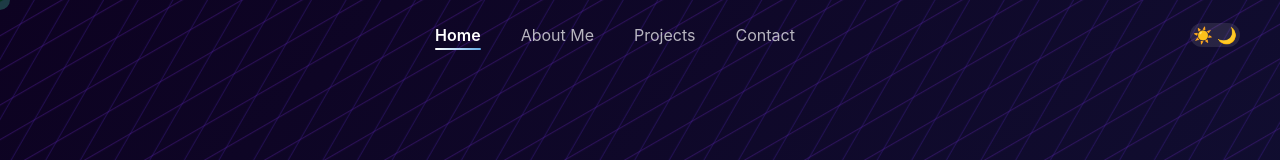
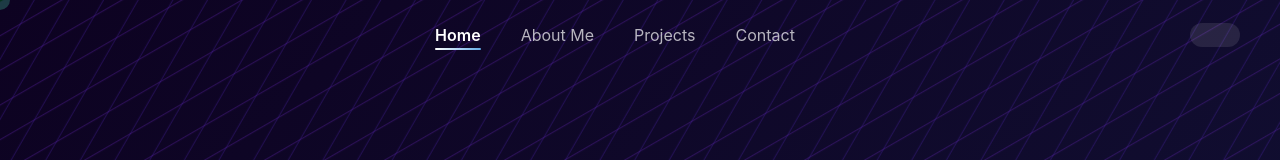
Before and after one commit to siddharthkhachane/sidportfolio, a React (Create React App) app: page / in a window 1280 px wide. Shown: the top 160 px of the page. Built offline with nearby package versions, Linux system fonts and the light colour scheme.

Commit message:
Update Navbar.js

```diff
--- a/src/components/layout/Navbar.js
+++ b/src/components/layout/Navbar.js
@@ -54,8 +54,6 @@
 
       <NavActions>
         <ThemeToggle>
-          <span>☀️</span>
-          <span>🌙</span>
         </ThemeToggle>
       </NavActions>
     </NavbarContainer>
```
